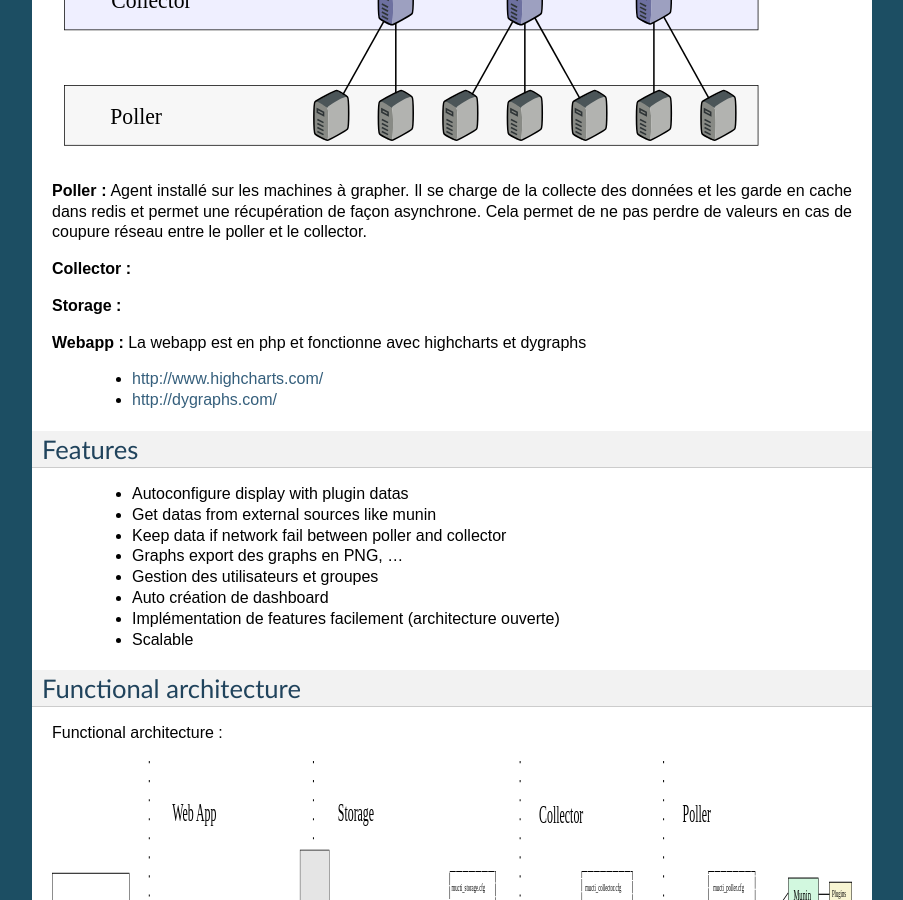
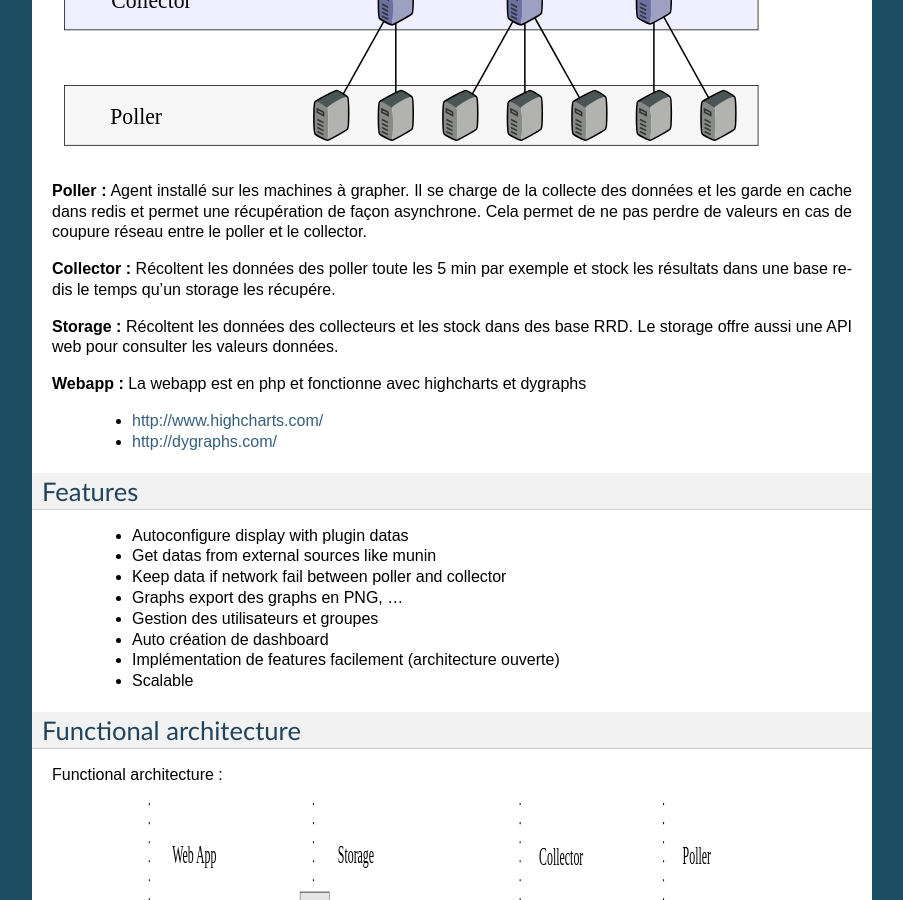
Before and after one commit to redhat-cip/numeter, a Sphinx documentation site: the page built from docs/overview.rst, in a window 1280 px wide and 900 px high, scrolled down 607 px. Shown: the whole window, without its empty margins (198-1101 px from the left). Built offline with Sphinx 7.4.7, drawn with Linux system fonts in a browser that asks for light colours.

Commit message:
Update docs - add small describ for all components

```diff
--- a/docs/overview.rst
+++ b/docs/overview.rst
@@ -31,10 +31,10 @@ Actual Numeter architecture :
 Cela permet de ne pas perdre de valeurs en cas de coupure réseau entre le poller et le collector.
 
 
-**Collector :**
+**Collector :** Récoltent les données des poller toute les 5 min par exemple et stock les résultats dans une base redis le temps qu'un storage les récupére.
 
 
-**Storage :**
+**Storage :** Récoltent les données des collecteurs et les stock dans des base RRD. Le storage offre aussi une API web pour consulter les valeurs données.
 
 
 **Webapp :** La webapp est en php et fonctionne avec highcharts et dygraphs
```
